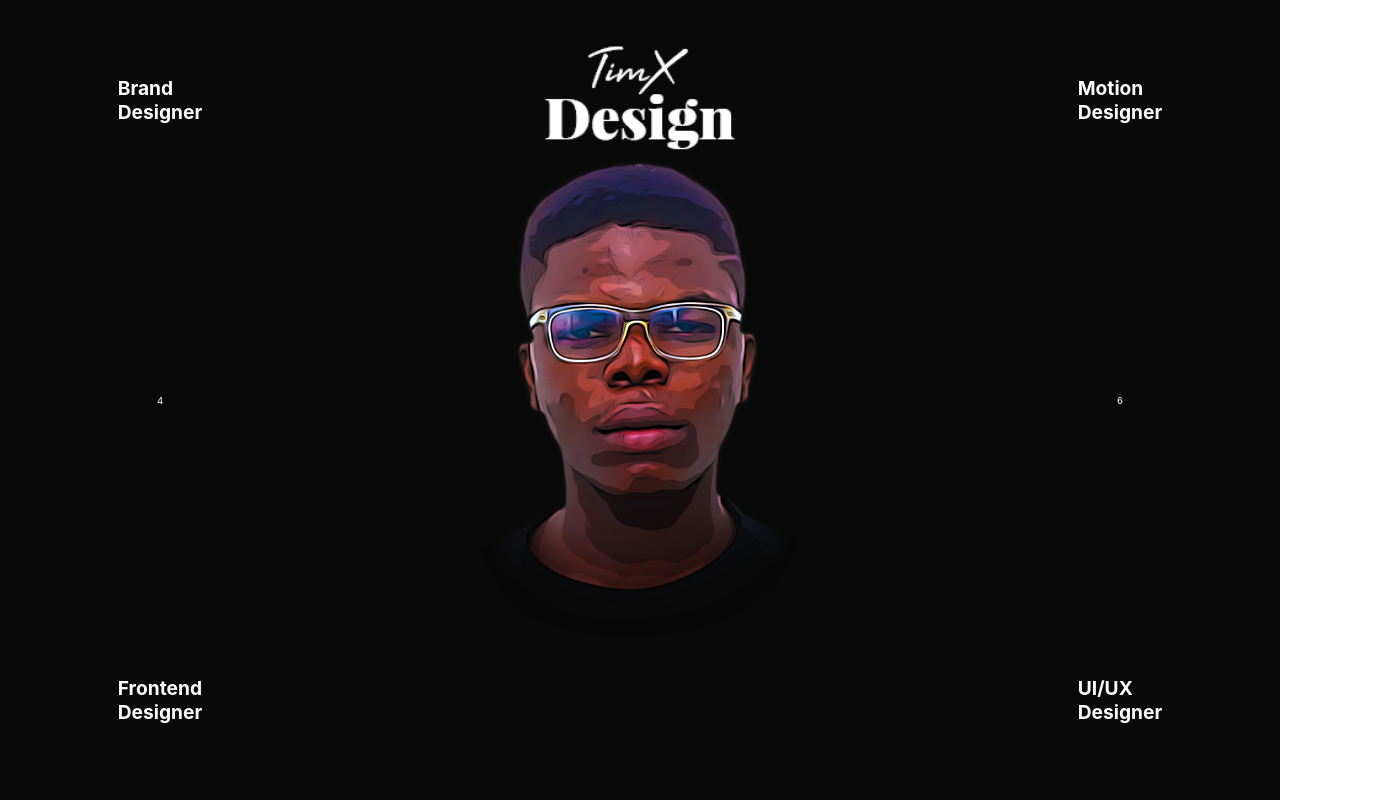
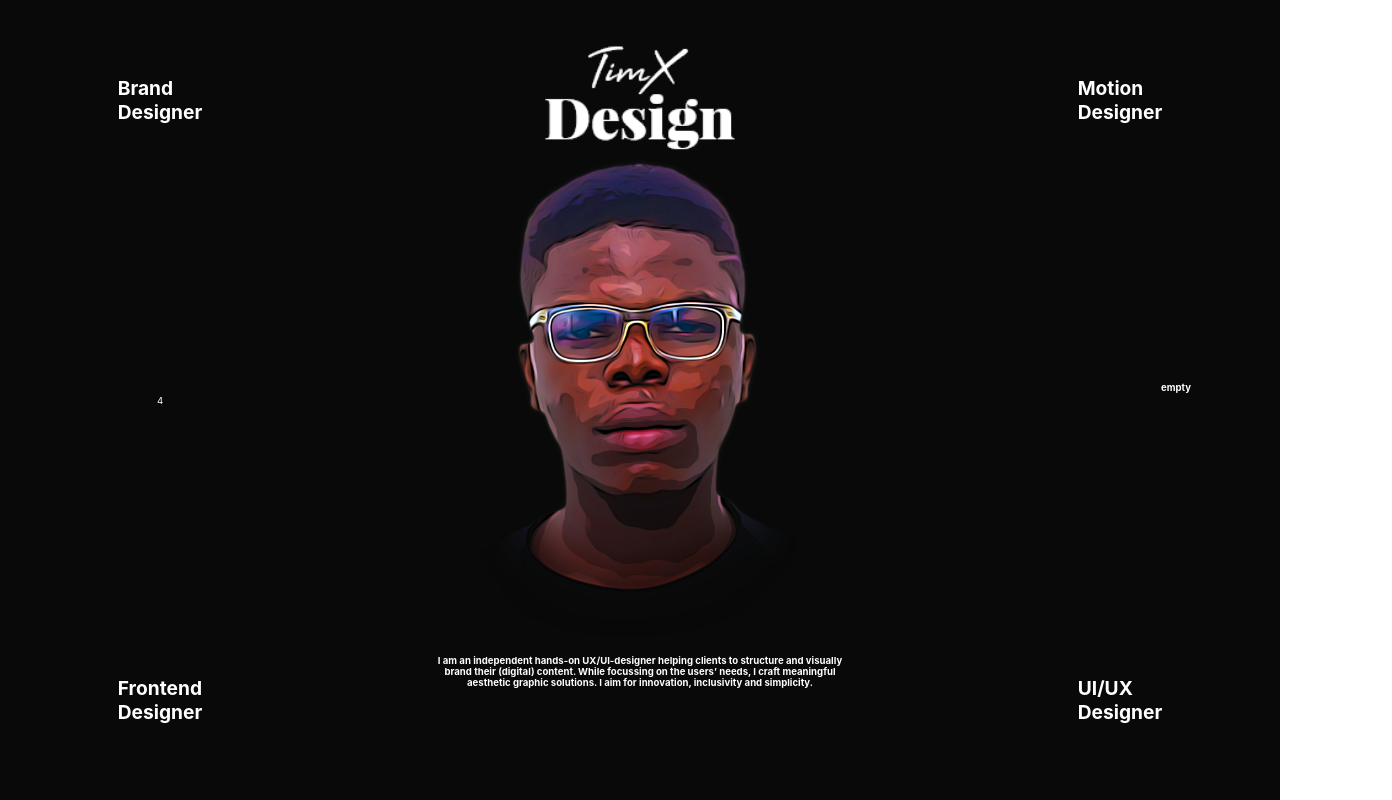
Before and after one commit to timxconcept/timx-portfolio, a Vue app: page / in a window 1280 px wide. Shown: the whole page, 1392 px wide, since content can reach past the window. Built offline with nearby package versions, Linux system fonts and the light colour scheme; some icons are missing.

Commit message:
about me

```diff
--- a/src/components/MainScreen.vue
+++ b/src/components/MainScreen.vue
@@ -12,11 +12,19 @@
       <div>
         <img class="timx_image" src="../assets/images/timx_2.png" alt="" />
       </div>
-      <div>6</div>
+      <div>
+        <p>empty</p>
+      </div>
       <div>
         <h4 class="LeftFade">Frontend<br />Designer</h4>
       </div>
       <div>
+        <p>
+          I am an independent hands-on UX/UI-designer helping clients to
+          structure and visually brand their (digital) content. While focussing
+          on the users’ needs, I craft meaningful aesthetic graphic solutions. I
+          aim for innovation, inclusivity and simplicity.
+        </p>
         <a
           href="https://www.behance.net/timothyexodus"
           class="social_icons"
@@ -71,6 +79,13 @@ h4 {
   font-size: clamp(0.9em, 2vw, 2em);
 }
 
+p {
+  text-align: center;
+  font-size: clamp(0.6em, 0.9vw, 1em);
+  width: clamp(31em, 34vw, 45em);
+  margin-bottom: 25px;
+}
+
 .logo {
   width: clamp(10em, 15vw, 20em);
 }
@@ -84,6 +99,10 @@ h4 {
   display: inline;
   margin: 10px;
   color: white;
+}
+
+svg {
+  width: clamp(1.5em, 2vw, 4em) !important;
 }
 
 .social_icons:hover {
```
